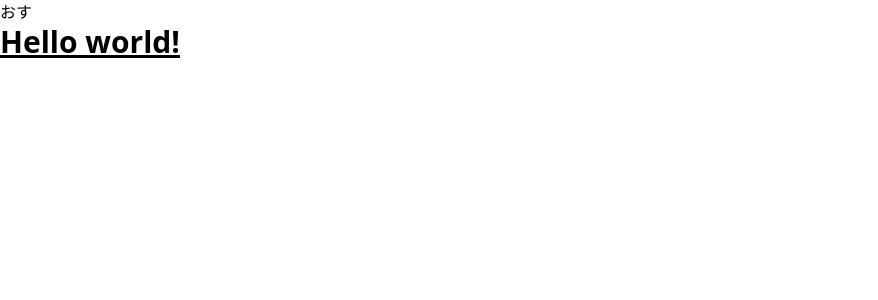
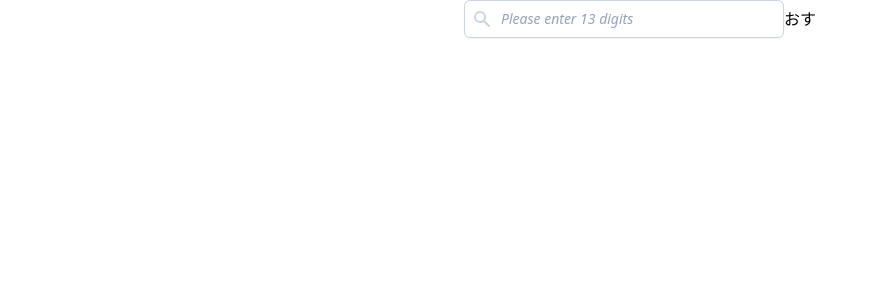
Before and after one commit to 2nofa11/table_of_contents, a Vue app: page / in a window 1280 px wide. Shown: the top 300 px of the page, without its empty margins (0-878 px from the left). Built offline with nearby package versions, Linux system fonts and the light colour scheme.

Commit message:
feat: デザインの設定

```diff
--- a/src/App.vue
+++ b/src/App.vue
@@ -1,11 +1,12 @@
 <script setup lang="ts">
 import { ref } from "vue";
-import { extractTextContents } from "./module/openDB/openDB";
+import SearchBox from "./component/SearchBox/SearchBox.vue";
 </script>
 
 <template>
-  <button @click="extractTextContents">おす</button>
-  <h1 class="text-3xl font-bold underline">Hello world!</h1>
+  <div class="container mx-auto">
+    <SearchBox />
+  </div>
 </template>
 
 <style scoped></style>
--- /dev/null
+++ b/src/component/SearchBox/Parts/Icon.vue
@@ -0,0 +1,13 @@
+<script setup lang="ts"></script>
+
+<template>
+  <span class="absolute inset-y-0 left-0 flex items-center pl-2">
+    <svg class="h-5 w-5 fill-slate-300" viewBox="0 0 20 20">
+      <path
+        fill-rule="evenodd"
+        d="M8 4a4 4 0 100 8 4 4 0 000-8zM2 8a6 6 0 1110.89 3.476l4.817 4.817a1 1 0 01-1.414 1.414l-4.816-4.816A6 6 0 012 8z"
+        clip-rule="evenodd"
+      ></path>
+    </svg>
+  </span>
+</template>
--- /dev/null
+++ b/src/component/SearchBox/SearchBox.vue
@@ -0,0 +1,22 @@
+<script setup lang="ts">
+import { ref } from "vue";
+import { extractTextContents } from "../../module/openDB/openDB";
+import Icon from "./Parts/Icon.vue";
+
+const searchTextContents = () => {};
+</script>
+
+<template>
+  <section class="flex justify-center">
+    <label class="relative block flex">
+      <Icon />
+      <input
+        type="text"
+        placeholder="Please enter 13 digits"
+        class="placeholder:italic placeholder:text-slate-400 block w-80 bg-white border border-slate-300 rounded-md py-2 pl-9 pr-3 shadow-sm focus:outline-none focus:border-sky-500 focus:ring-sky-500 focus:ring-1 sm:text-sm"
+      />
+    </label>
+    <!-- FIXME ボタンのデザイン -->
+    <button @click="searchTextContents">おす</button>
+  </section>
+</template>
```
